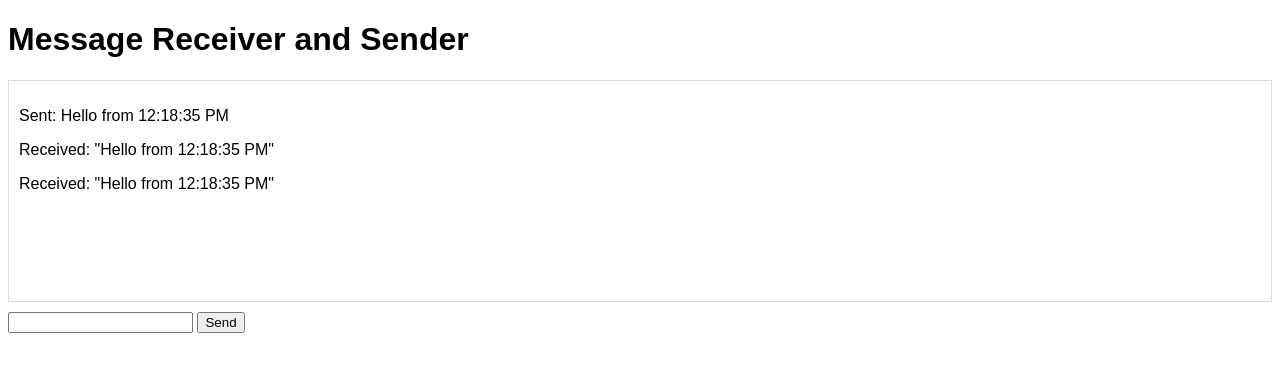
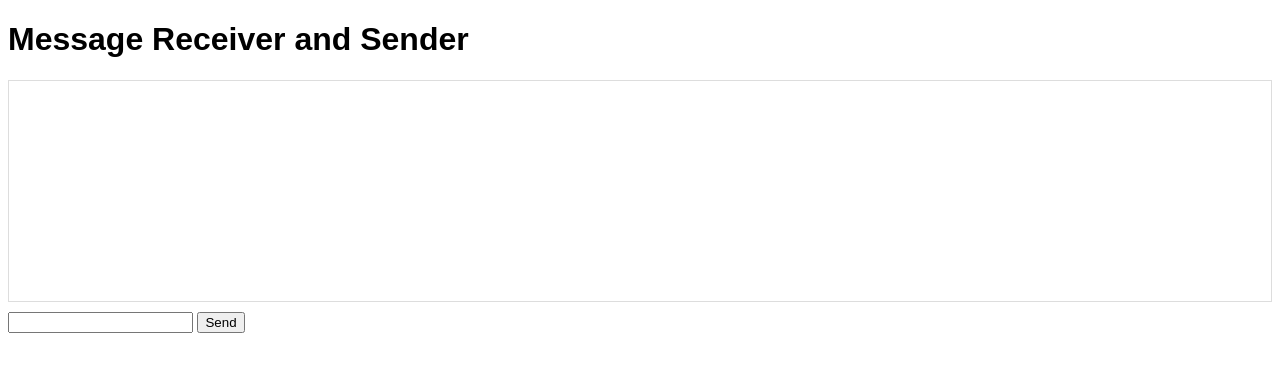
Before and after one commit to kameshwaranHontrel/IFrameTest, a plain HTML site: page index.html in a window 1280 px wide. Drawn offline with Linux system fonts and the light colour scheme.

Commit message:
Changes done for stoping the frequent message

```diff
--- a/index.html
+++ b/index.html
@@ -52,13 +52,6 @@
             op.postMessage(message,"*")
             displayMessage('Sent: ' + message);
         }
-
-
-
-        // Send a message using postMessage every 5 seconds
-        setInterval(() => {
-            sendMessage(`Hello from ${new Date().toLocaleTimeString()}`);
-        }, 5000);
     </script>
 </body>
 
```
